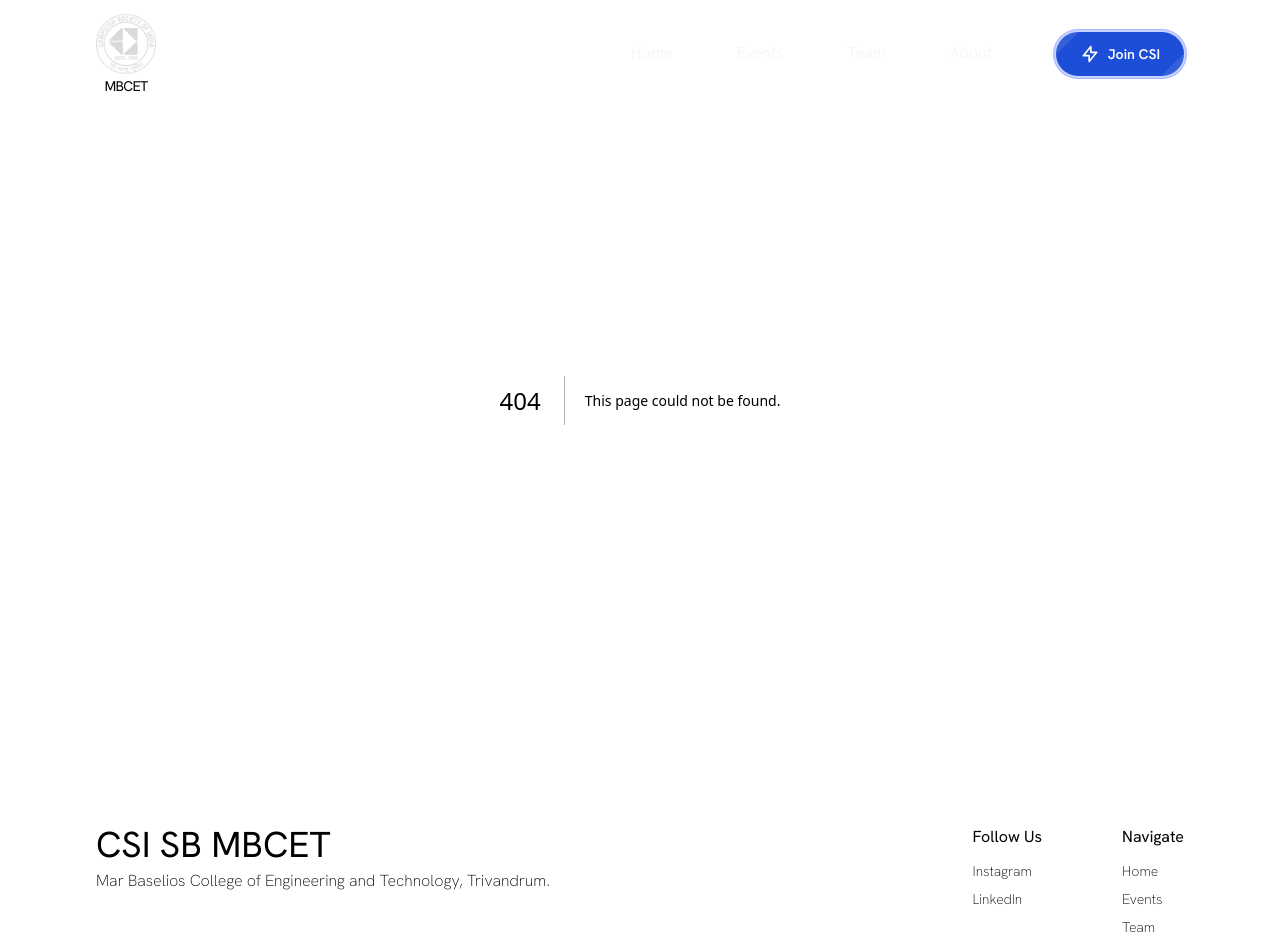
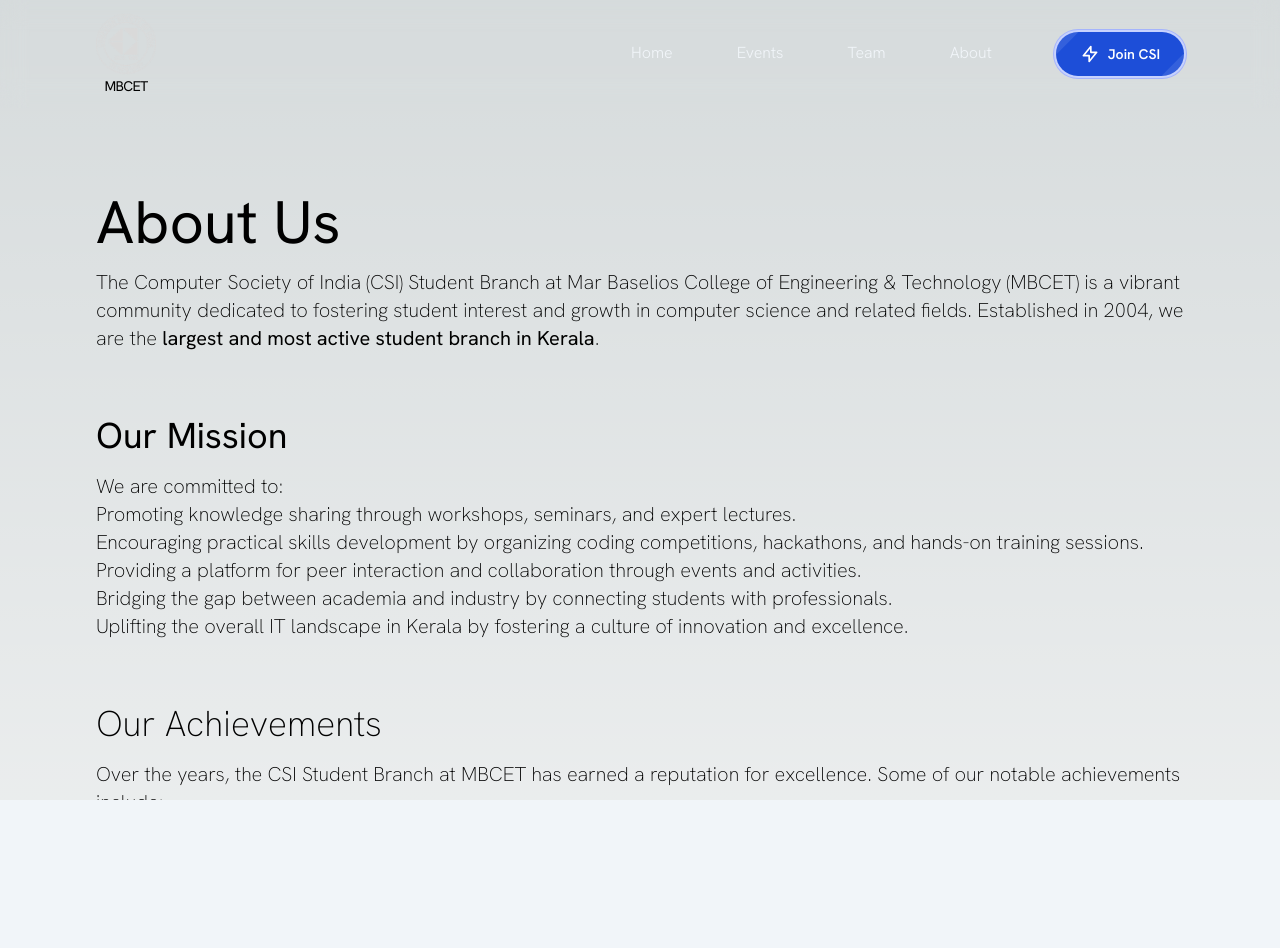
Before and after one commit to Fer-Win/csi-mbcet, a Next.js app: page /about in a window 1280 px wide. Before the commit this address had no page. Shown: the top 948 px of the page. Built offline with nearby package versions, Linux system fonts and the light colour scheme.

Commit message:
feat : about page l;ayout done

```diff
--- /dev/null
+++ b/app/about/page.tsx
@@ -0,0 +1,50 @@
+import React from 'react'
+import Paragraph from '../components/anim/Word'
+
+const About = () => {
+
+  return (
+    <div className='pt-48 pb-20 md:py-48 px-10 md:px-24'>
+        <div >
+        <h1 className="text-6xl mb-4">About Us</h1>
+        <div className='flex justify-center text-xl font-extralight items-center'>
+        <h1>The Computer Society of India (CSI) Student Branch at Mar Baselios College of Engineering & Technology (MBCET) is a vibrant community dedicated to fostering student interest and growth in computer science and related fields. Established in 2004, we are the <b>largest and most active student branch in Kerala</b>.</h1>
+        </div>
+
+        <h1 className="text-4xl mb-4  mt-16">Our Mission</h1>
+        <div className='flex flex-col justify-start text-xl font-extralight items-start'>
+       We are committed to:
+       <ol>
+        <li>Promoting knowledge sharing through workshops, seminars, and expert lectures.</li>
+        <li>Encouraging practical skills development by organizing coding competitions, hackathons, and hands-on training sessions.</li>
+        <li>Providing a platform for peer interaction and collaboration through events and activities.</li>
+        <li>Bridging the gap between academia and industry by connecting students with professionals.</li>
+        <li>Uplifting the overall IT landscape in Kerala by fostering a culture of innovation and excellence.</li>
+       </ol>
+
+       <h1 className="text-4xl mb-4  mt-16">Our Achievements</h1>
+        <div className='flex flex-col justify-start text-xl font-extralight items-start'>
+        Over the years, the CSI Student Branch at MBCET has earned a reputation for excellence. Some of our notable achievements include:
+       <ol>
+        <li>Being recognized as the Best Student Branch among engineering colleges in Kerala, Tamil Nadu, and Pondicherry for the years 2010 and 2011.</li>
+        <li>Successfully hosting the prestigious 26th National Student Convention (NSC 2010) in association with the Trivandrum Chapter of CSI.</li>
+        <li>Having our Student Branch Counselor, Mr. Biju B Varghese, receive the "Significant Contribution Award - Trivandrum Chapter" at the CSI Annual Convention in 2015 and the "Longest Continuous Student Branch Counselor" Award in 2012.</li>
+
+       </ol>
+
+
+
+
+        </div>
+        <h1 className="text-4xl mb  mt-16">Join Us:</h1>
+        <div className='flex flex-col justify-start text-xl font-extralight items-start'>
+        We encourage all students interested in computer science and technology to join the CSI Student Branch at MBCET. Membership provides access to our events, resources, and a network of like-minded individuals.
+        </div>
+
+       </div>
+    </div>
+    </div>
+  )
+}
+
+export default About
--- /dev/null
+++ b/app/components/anim/Paragraph.tsx
@@ -0,0 +1,22 @@
+import { motion, useScroll, useTransform } from 'framer-motion';
+import React, { useRef } from 'react';
+import styles from './style.module.scss';
+
+export default function Paragraph({paragraph}:{paragraph:string}) {
+
+  const container = useRef(null);
+  const { scrollYProgress } = useScroll({
+    target: container,
+    offset: ["start 0.9", "start 0.25"]
+  })
+
+  return (
+    <motion.p
+      ref={container}
+      className={styles.paragraph}
+      style={{opacity: scrollYProgress}}
+    >
+      {paragraph}
+    </motion.p>
+  )
+}
--- a/app/globals.css
+++ b/app/globals.css
@@ -44,3 +44,38 @@
 .event-background{
   background-image: url('/bg_grid.png');
 }
+.paragraph{
+
+  display: flex;
+
+  font-size: 60px;
+
+  line-height: 1;
+
+  padding: 40px;
+
+  max-width: 1280px;
+
+  color: white;
+
+  flex-wrap: wrap;
+
+  .word{
+
+    position: relative;
+
+    margin-right: 12px;
+
+    margin-top: 12px;
+
+    .shadow{
+
+      position: absolute;
+
+      opacity: 20%;
+
+    }
+
+  }
+
+}
--- a/app/team/page.tsx
+++ b/app/team/page.tsx
@@ -4,7 +4,7 @@
 import TeamSection from '../components/TeamSection'
 const Page = () => {
   return (
-    <div className='w-screen min-h-screen py-48'>
+    <div className='event-background w-screen min-h-screen py-48'>
          <h2 className="ml-10 md:ml-24 text-6xl">Team</h2>
 
 
```
Also changed, not shown: app/template.tsx (renamed from app/bro.tsx).
